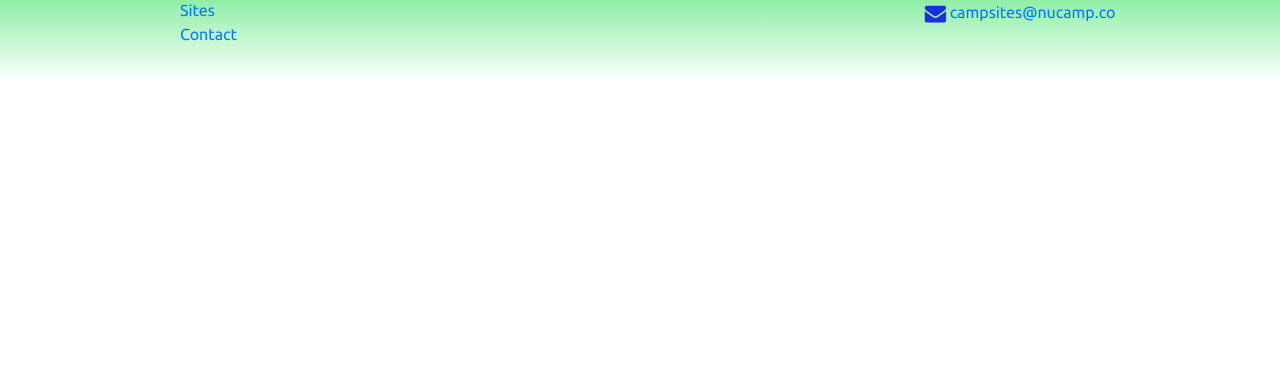
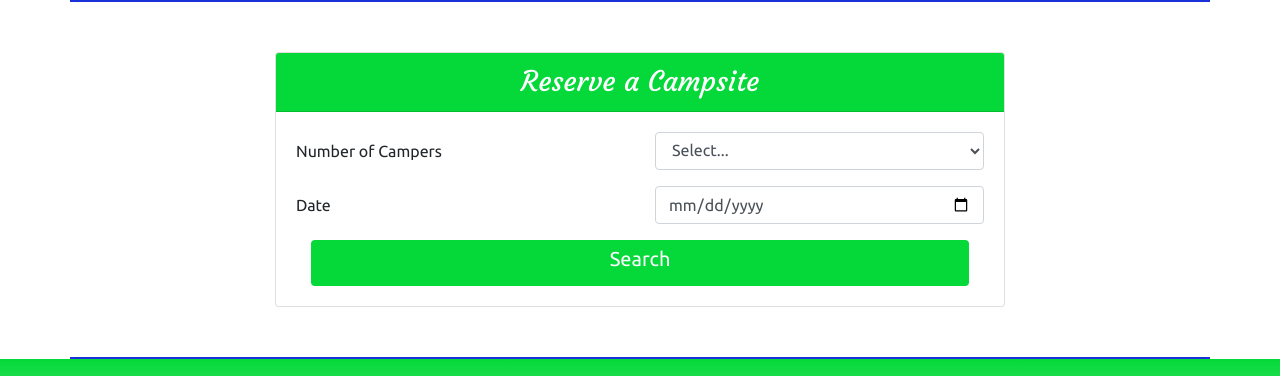
Before and after one commit to Mikegizmo/nucampsite, a website: page index.html in a window 1280 px wide. Shown: the part 1154-1530 px from the top of the page. Before the commit the page ends 1236 px from the top, so only its background shows below. Drawn offline with nearby package versions, Linux system fonts and the light colour scheme.

Commit message:
week 2 workshop

```diff
--- a/css/styles.css
+++ b/css/styles.css
@@ -64,3 +64,13 @@ hr {
   border: 1px solid #012340;
   border-radius: 0.5rem;
 }
+
+.bg-green {
+  background-color: #04D939;
+  color: white;
+}
+
+.btn h5 {
+  color: white;
+  font-family: "Ubuntu", sans-serif;
+}
--- a/index.html
+++ b/index.html
@@ -30,6 +30,11 @@
         <div class="col">
           <h1>NuCamp</h1>
           <h2>a better way to camp</h2>
+        </div>
+        <div class="col col-md-4 col-xl-2 mt-4">
+          <a href="#reserveForm">
+            <button class="btn btn-lg bg-green text-white mt-2" type="submit">Reserve Now</button>
+          </a>
         </div>
       </div>
     </div>
@@ -76,8 +81,13 @@
         <h2 class="text-sm-center">Featured Campsites</h2>
       </div>
       <div class="col">
-        <h3>React Lake Campground</h3>
-        <p class="d-none d-sm-block">Nestled in the foothills of the Chrome Mountains, this campground on the shores of the pristine React Lake is a favorite for fly fishers.</p>
+        <div class="media">
+          <div class="media-body align-self-center">
+            <h3>React Lake Campground</h3>
+            <p class="d-none d-sm-block">Nestled in the foothills of the Chrome Mountains, this campground on the shores of the pristine React Lake is a favorite for fly fishers.</p>
+          </div>
+          <img class="d-flex ml-3 img-thumbnail" src="img/react-lake-thumb.jpg" alt="React Lake thumbnail">
+        </div>
       </div>
     </div>
   </div>
@@ -97,6 +107,40 @@
         </div>
       </div>
     </div>
+    <div class="row row-content">
+      <div class="col-sm-10 col-md-8 mx-auto">
+        <div class="card">
+          <h3 class="card-header bg-green text-center">Reserve a Campsite</h3>
+          <div class="card-body">
+            <form action="#" id="reserveForm">
+              <div class="row form-group">
+                <label for="numCampers" class="col-form-label col-sm-6">Number of Campers</label>
+                <div class="col">
+                  <select name="numCampers" id="numCampers" class="form-control">
+                    <option value="select">Select...</option>
+                    <option value="1">1</option>
+                    <option value="2">2</option>
+                    <option value="3">3</option>
+                    <option value="4">4</option>
+                    <option value="5">5</option>
+                    <option value="6">6</option>
+                  </select>
+                </div>
+              </div>
+              <div class="row form-group">
+                <label for="date" class="col-form-label col-sm-6">Date</label>
+                <div class="col">
+                  <input type="date" id="date" name="date" class="form-control" placeholder="date">
+                </div>
+              </div>
+              <div class="col">
+                <button class="btn btn-block bg-green text-white mt-2" type="submit"><h5>Search</h5></button>
+              </div>
+            </form>
+          </div>
+        </div>
+      </div>
+    </div>
   </div>
 
   <!-- Footer -->
@@ -110,6 +154,7 @@
             <li><a href="aboutus.html">About</a></li>
             <li><a href="#">Sites</a></li>
             <li><a href="contactus.html">Contact</a></li>
+            <li><a href="#reserveForm">Reserve</a></li>
           </ul>
         </div>
         <div class="col-6 col-sm-5 text-center">
```
Also changed, not shown: aboutus.html (+6 -0 lines), contactus.html (+7 -1 lines).
